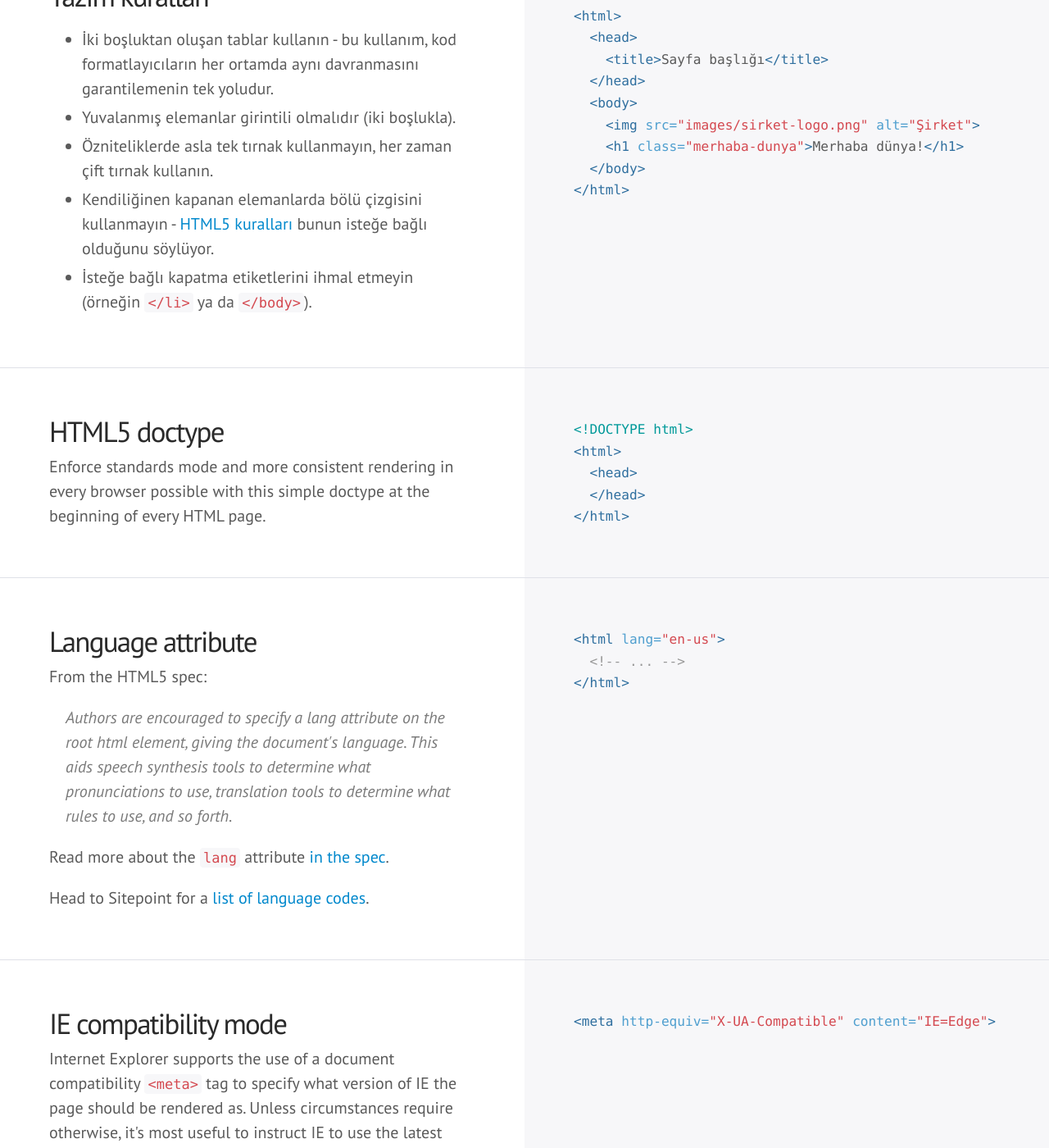
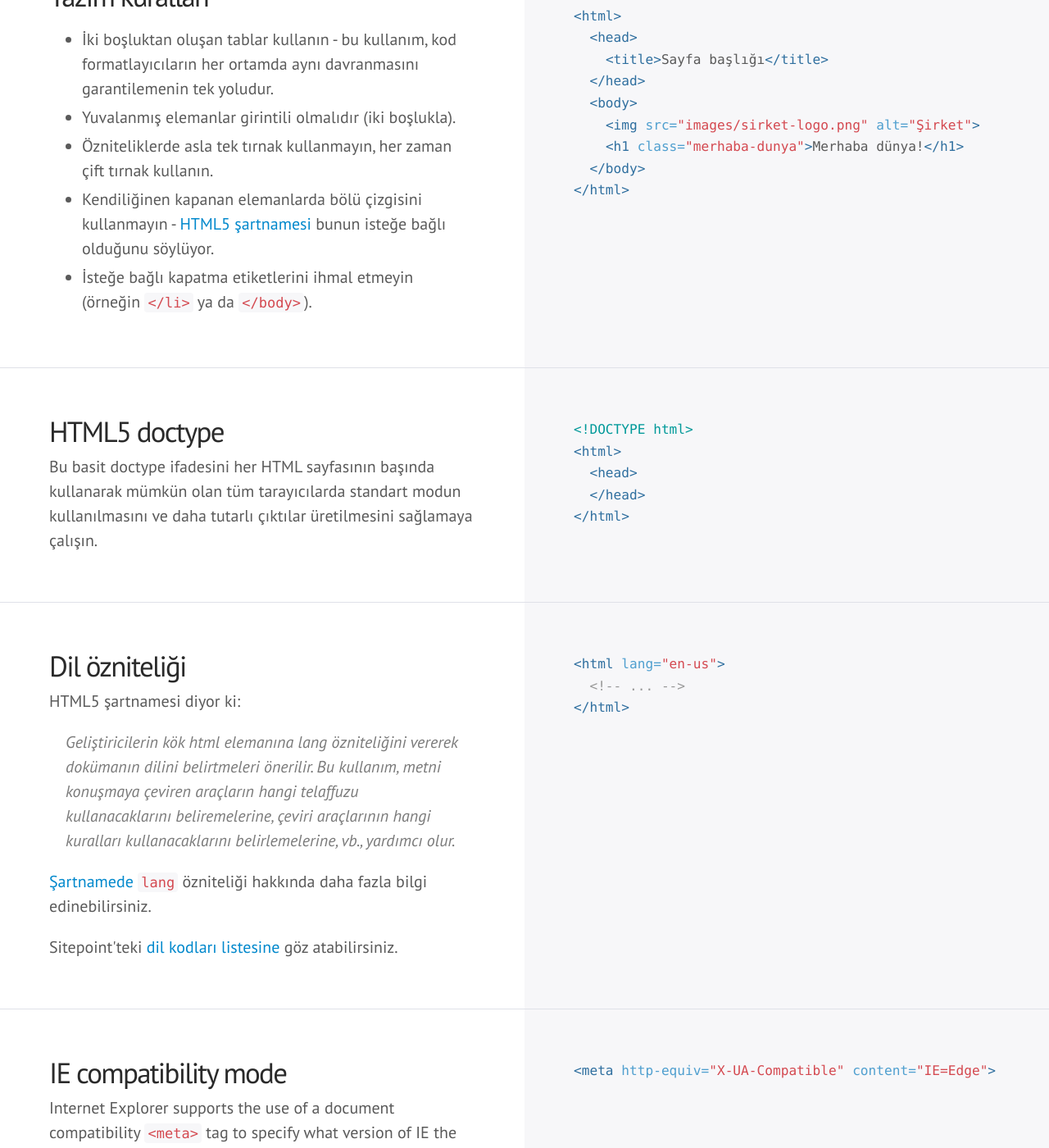
Before and after one commit to hayatbiralem/kod-rehberi, a Jekyll site: the page built from index.html, in a window 1280 px wide and 1400 px high, scrolled down 1859 px. Shown: the whole window at 82% size. Built offline with Jekyll 4.4.1, drawn with Linux system fonts in a browser that asks for light colours; some web fonts are replaced; Markdown is read by kramdown in place of the engine named in the settings; comment, search, counter and statistics services are not loaded.

Commit message:
Language attribute translated

```diff
--- a/index.html
+++ b/index.html
@@ -69,7 +69,7 @@ layout: default
       <li>İki boşluktan oluşan tablar kullanın - bu kullanım, kod formatlayıcıların her ortamda aynı davranmasını garantilemenin tek yoludur.</li>
       <li>Yuvalanmış elemanlar girintili olmalıdır (iki boşlukla).</li>
       <li>Özniteliklerde asla tek tırnak kullanmayın, her zaman çift tırnak kullanın.</li>
-      <li>Kendiliğinen kapanan elemanlarda bölü çizgisini kullanmayın - <a href="http://dev.w3.org/html5/spec-author-view/syntax.html#syntax-start-tag">HTML5 kuralları</a> bunun isteğe bağlı olduğunu söylüyor.</li>
+      <li>Kendiliğinen kapanan elemanlarda bölü çizgisini kullanmayın - <a href="http://dev.w3.org/html5/spec-author-view/syntax.html#syntax-start-tag">HTML5 şartnamesi</a> bunun isteğe bağlı olduğunu söylüyor.</li>
       <li>İsteğe bağlı kapatma etiketlerini ihmal etmeyin (örneğin <code>&lt;/li&gt;</code> ya da <code>&lt;/body&gt;</code>).</li>
     </ul>
   </div>
@@ -81,7 +81,7 @@ layout: default
 <div class="section" id="html-doctype">
   <div class="col">
     <h3>HTML5 doctype</h3>
-    <p>Enforce standards mode and more consistent rendering in every browser possible with this simple doctype at the beginning of every HTML page.</p>
+    <p>Bu basit doctype ifadesini her HTML sayfasının başında kullanarak mümkün olan tüm tarayıcılarda standart modun kullanılmasını ve daha tutarlı çıktılar üretilmesini sağlamaya çalışın.</p>
   </div>
   <div class="col">
     {% highlight html %}{% include html/doctype.html %}{% endhighlight %}
@@ -90,13 +90,13 @@ layout: default
 
 <div class="section" id="html-dil">
   <div class="col">
-    <h3>Language attribute</h3>
-    <p>From the HTML5 spec:</p>
+    <h3>Dil özniteliği</h3>
+    <p>HTML5 şartnamesi diyor ki:</p>
     <blockquote>
-      <p>Authors are encouraged to specify a lang attribute on the root html element, giving the document's language. This aids speech synthesis tools to determine what pronunciations to use, translation tools to determine what rules to use, and so forth.</p>
+      <p>Geliştiricilerin kök html elemanına lang özniteliğini vererek dokümanın dilini belirtmeleri önerilir. Bu kullanım, metni konuşmaya çeviren araçların hangi telaffuzu kullanacaklarını beliremelerine, çeviri araçlarının hangi kuralları kullanacaklarını belirlemelerine, vb., yardımcı olur.</p>
     </blockquote>
-    <p>Read more about the <code>lang</code> attribute <a href="http://www.w3.org/html/wg/drafts/html/master/semantics.html#the-html-element">in the spec</a>.</p>
-    <p>Head to Sitepoint for a <a href="http://reference.sitepoint.com/html/lang-codes">list of language codes</a>.</p>
+    <p><a href="http://www.w3.org/html/wg/drafts/html/master/semantics.html#the-html-element">Şartnamede</a> <code>lang</code> özniteliği hakkında daha fazla bilgi edinebilirsiniz.</p>
+    <p>Sitepoint'teki <a href="http://reference.sitepoint.com/html/lang-codes">dil kodları listesine</a> göz atabilirsiniz.</p>
   </div>
   <div class="col">
     {% highlight html %}{% include html/lang.html %}{% endhighlight %}
```
